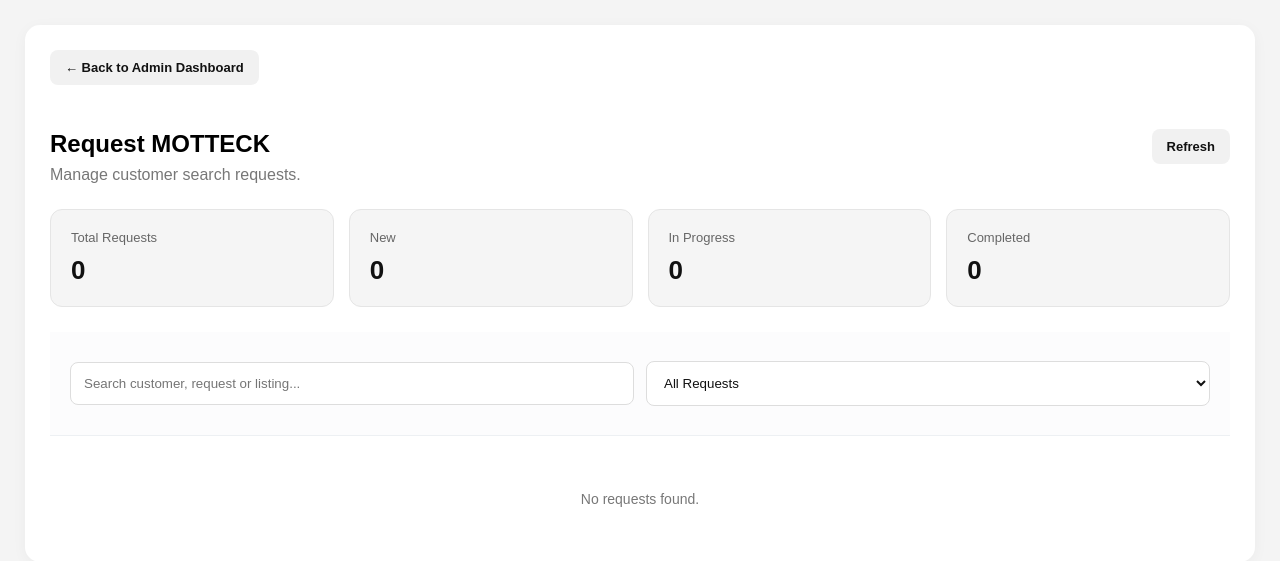
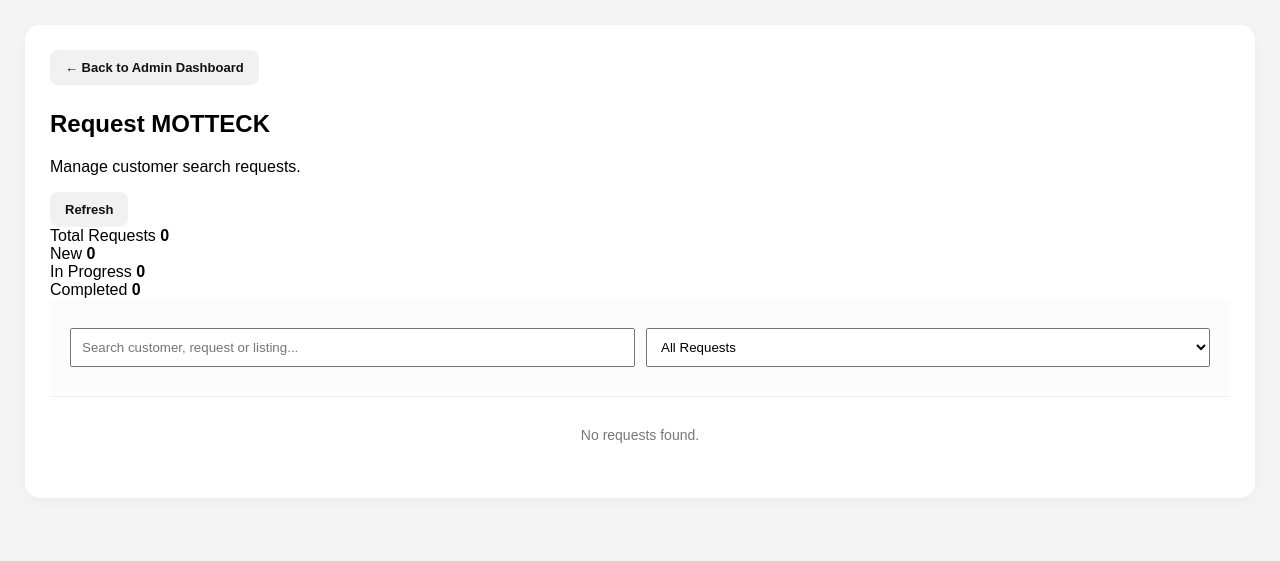
Before and after one commit to ochieng-stack/motteck, a Flask app: page /admin-dashboard in a window 1280 px wide, after a click that opens the changed part. Shown: the part 116-677 px from the top of the page. Run offline with Flask 3, Linux system fonts and the light colour scheme; the visitor is signed in with stand-in values (Sample User, id 1); data that the repository does not hold is empty; parts of the project's set-up code (start-up, migrations or seed data) failed here and were passed over.

Commit message:
Add files via upload

```diff
--- a/static/admin_dashboard.css
+++ b/static/admin_dashboard.css
@@ -1719,226 +1719,3 @@ th, td {
     }
 
 }
-/* =========================================================
-   MOTTECK REQUEST MANAGEMENT
-========================================================= */
-
-.mreq-header{
-    display:flex;
-    align-items:center;
-    justify-content:space-between;
-    gap:20px;
-    flex-wrap:wrap;
-    margin-bottom:25px;
-}
-
-.mreq-header h2{
-    margin-bottom:8px;
-}
-
-.mreq-header p{
-    color:#777;
-    margin:0;
-}
-
-.mreq-summary{
-    display:grid;
-    grid-template-columns:repeat(4,minmax(0,1fr));
-    gap:15px;
-    margin-bottom:25px;
-}
-
-.mreq-summary-card{
-    background:#f5f5f5;
-    border:1px solid #e5e5e5;
-    border-radius:12px;
-    padding:20px;
-}
-
-.mreq-summary-card span{
-    display:block;
-    font-size:13px;
-    color:#666;
-    margin-bottom:10px;
-}
-
-.mreq-summary-card strong{
-    font-size:26px;
-    color:#111;
-}
-
-.mreq-controls{
-    display:flex;
-    gap:12px;
-    flex-wrap:wrap;
-    margin-bottom:25px;
-}
-
-.mreq-controls input,
-.mreq-controls select{
-    flex:1;
-    min-width:180px;
-    padding:13px;
-    border:1px solid #ddd;
-    border-radius:8px;
-    background:#fff;
-    color:#111;
-}
-
-.mreq-card{
-    border:1px solid #e4e4e4;
-    border-radius:14px;
-    background:#fff;
-    padding:22px;
-    margin-bottom:20px;
-    box-shadow:0 3px 12px rgba(0,0,0,.04);
-}
-
-.mreq-card-top{
-    display:flex;
-    align-items:center;
-    justify-content:space-between;
-    flex-wrap:wrap;
-    gap:15px;
-    margin-bottom:20px;
-}
-
-.mreq-card-top h3{
-    margin:0 0 8px;
-    word-break:break-word;
-}
-
-.mreq-card-top small{
-    color:#777;
-}
-
-.mreq-status{
-    display:inline-block;
-    padding:8px 12px;
-    border-radius:30px;
-    background:#eee;
-    color:#222;
-    font-size:12px;
-    font-weight:700;
-}
-
-.mreq-listing{
-    display:flex;
-    align-items:center;
-    gap:15px;
-    margin-bottom:20px;
-    padding:15px;
-    background:#f7f7f7;
-    border-radius:10px;
-}
-
-.mreq-listing-image{
-    width:110px;
-    height:85px;
-    object-fit:cover;
-    border-radius:8px;
-    background:#eee;
-}
-
-.mreq-listing p{
-    margin:8px 0 0;
-    color:#777;
-    font-size:13px;
-}
-
-.mreq-details{
-    display:grid;
-    grid-template-columns:repeat(2,minmax(0,1fr));
-    gap:10px 20px;
-}
-
-.mreq-details p{
-    margin:0;
-    padding:10px 0;
-    border-bottom:1px solid #eee;
-    overflow-wrap:anywhere;
-}
-
-.mreq-description{
-    background:#f7f7f7;
-    padding:18px;
-    border-radius:10px;
-    margin-top:20px;
-}
-
-.mreq-description p{
-    white-space:pre-wrap;
-    overflow-wrap:anywhere;
-    line-height:1.6;
-    margin-bottom:0;
-}
-
-.mreq-actions{
-    display:flex;
-    align-items:center;
-    gap:12px;
-    flex-wrap:wrap;
-    margin-top:20px;
-    padding-top:20px;
-    border-top:1px solid #eee;
-}
-
-.mreq-actions label{
-    font-weight:600;
-}
-
-.mreq-status-select{
-    padding:12px;
-    border:1px solid #ddd;
-    border-radius:8px;
-    background:#fff;
-}
-
-.mreq-save-status{
-    padding:12px 18px;
-    background:#111;
-    color:#fff;
-    border:none;
-    border-radius:8px;
-    cursor:pointer;
-    font-weight:600;
-}
-
-.mreq-save-status:hover{
-    background:#333;
-}
-
-@media(max-width:800px){
-
-    .mreq-summary{
-        grid-template-columns:repeat(2,minmax(0,1fr));
-    }
-
-    .mreq-details{
-        grid-template-columns:1fr;
-    }
-
-}
-
-@media(max-width:500px){
-
-    .mreq-card{
-        padding:15px;
-    }
-
-    .mreq-listing-image{
-        width:85px;
-        height:75px;
-    }
-
-    .mreq-actions{
-        align-items:stretch;
-        flex-direction:column;
-    }
-
-    .mreq-status-select,
-    .mreq-save-status{
-        width:100%;
-    }
-
-}
```
